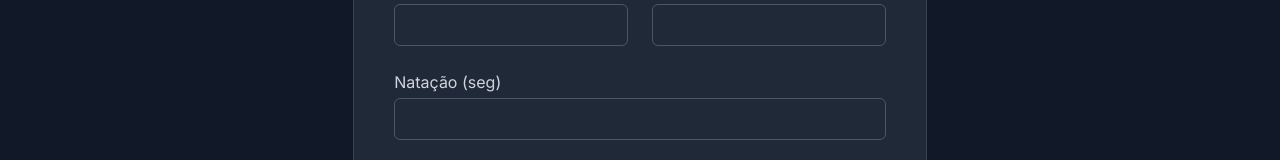
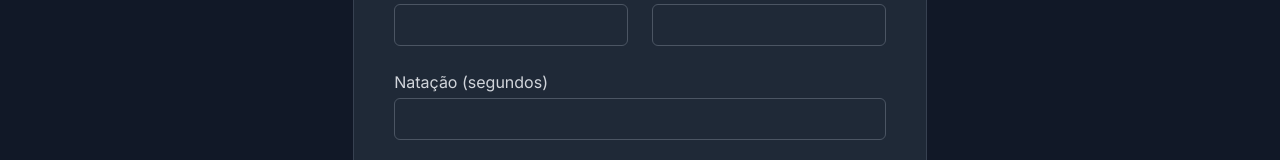
Before and after one commit to bresends/taf_cbmgo, a React (Vite) app: page / in a window 1280 px wide. Shown: the part 460-620 px from the top of the page. Built offline with nearby package versions, Linux system fonts and the light colour scheme.

Commit message:
Update Form.tsx

```diff
--- a/src/components/Form.tsx
+++ b/src/components/Form.tsx
@@ -122,7 +122,7 @@ export function Form({ data, setData }: FormProps) {
               <div className="mt-5 grid grid-cols-1 gap-x-6 gap-y-8 sm:grid-cols-6">
                 <div className="sm:col-span-6">
                   <Input
-                    label="Natação (seg)"
+                    label="Natação (segundos)"
                     min={20}
                     max={3300}
                     {...{ data, setData }}
```
